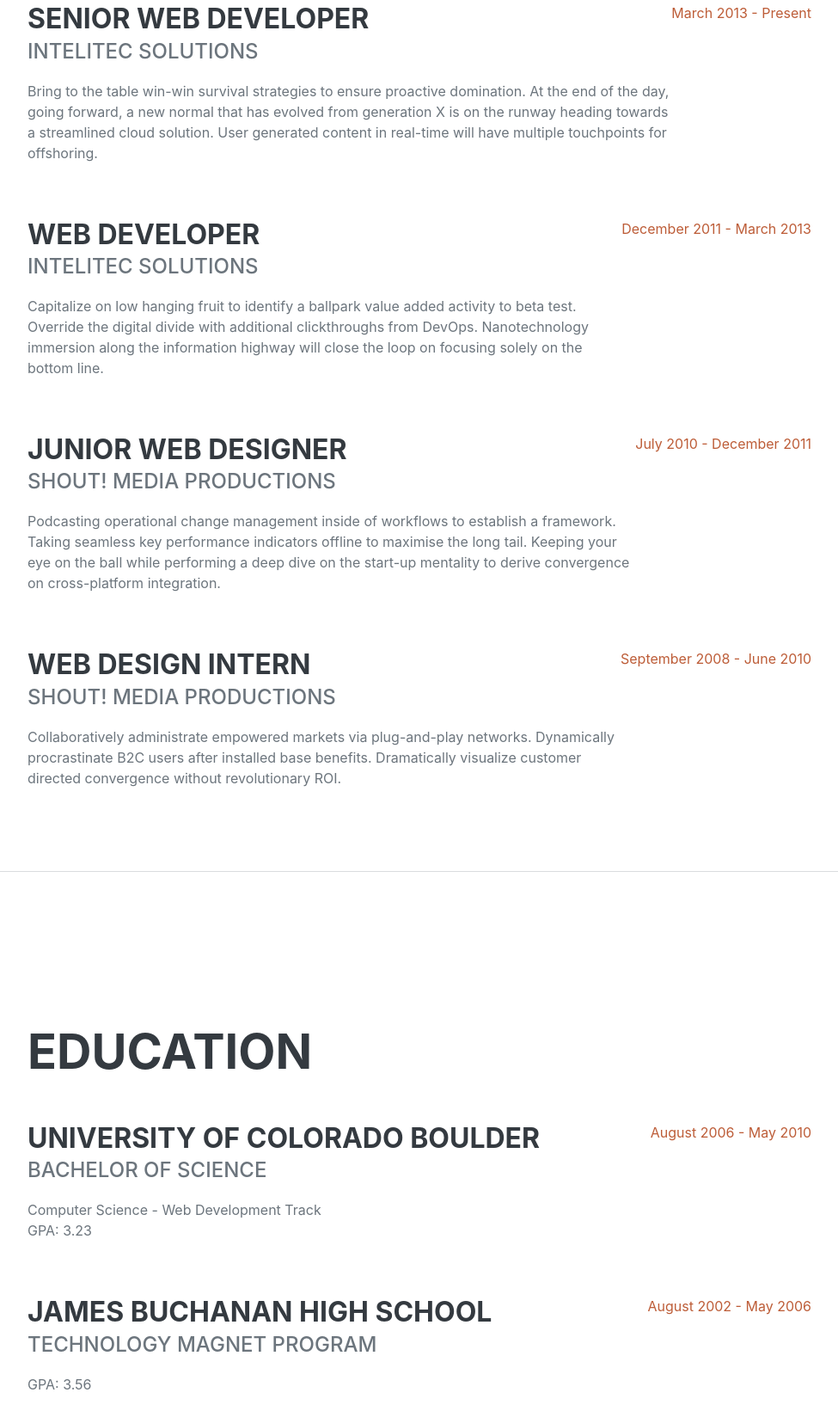
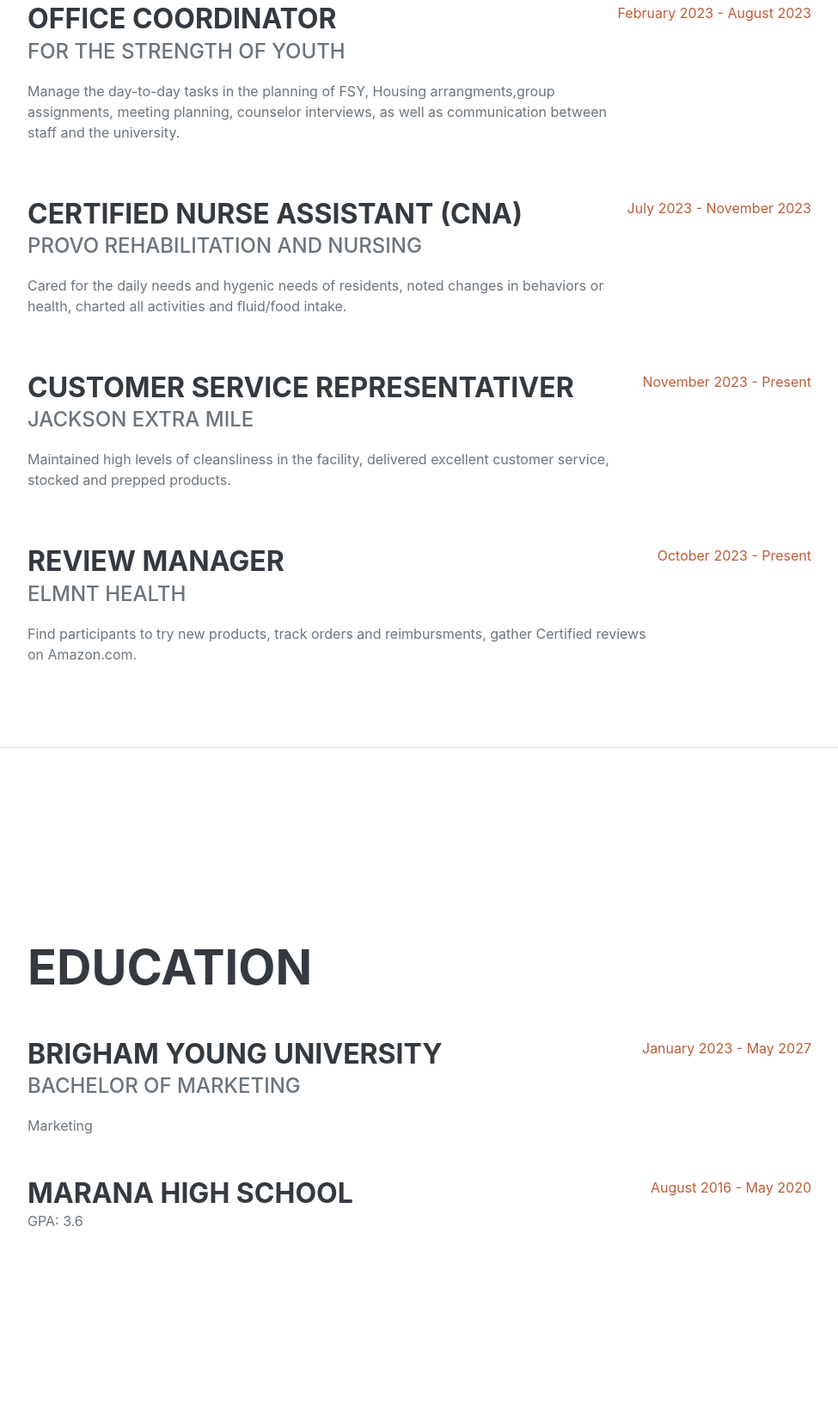
Before and after one commit to TylerCrockett/201, a plain HTML site: page index.html in a window 1280 px wide. Shown: the part 993-2634 px from the top of the page at 86% size, without its empty margins (288-1263 px from the left). Drawn offline with nearby package versions, Linux system fonts and the light colour scheme; a web font is replaced by a local one.

Commit message:
new index

```diff
--- a/index.html
+++ b/index.html
@@ -51,9 +51,8 @@
                     <p class="lead mb-5">I am a marketing student at Brigham Young University</p>
                     <div class="social-icons">
                         <a class="social-icon" href="https://www.linkedin.com/in/tyler-crockett-b70917267/"><i class="fab fa-linkedin-in"></i></a>
-                        <a class="social-icon" href="#!"><i class="fab fa-github"></i></a>
-                        <a class="social-icon" href="#!"><i class="fab fa-twitter"></i></a>
-                        <a class="social-icon" href=""><i class="fab fa-facebook-f"></i></a>
+                        <a class="social-icon" href="https://github.com/TylerCrockett"><i class="fab fa-github"></i></a>
+                        <a class="social-icon" href="https://www.facebook.com/tyler.crockett.165"><i class="fab fa-facebook-f"></i></a>
                     </div>
                 </div>
             </section>
@@ -64,35 +63,35 @@
                     <h2 class="mb-5">Experience</h2>
                     <div class="d-flex flex-column flex-md-row justify-content-between mb-5">
                         <div class="flex-grow-1">
-                            <h3 class="mb-0">Senior Web Developer</h3>
-                            <div class="subheading mb-3">Intelitec Solutions</div>
-                            <p>Bring to the table win-win survival strategies to ensure proactive domination. At the end of the day, going forward, a new normal that has evolved from generation X is on the runway heading towards a streamlined cloud solution. User generated content in real-time will have multiple touchpoints for offshoring.</p>
+                            <h3 class="mb-0">Office Coordinator</h3>
+                            <div class="subheading mb-3">For the Strength of Youth</div>
+                            <p>Manage the day-to-day tasks in the planning of FSY, Housing arrangments,group assignments, meeting planning, counselor interviews, as well as communication between staff and the university.  </p>
                         </div>
-                        <div class="flex-shrink-0"><span class="text-primary">March 2013 - Present</span></div>
+                        <div class="flex-shrink-0"><span class="text-primary">February 2023 - August 2023</span></div>
                     </div>
                     <div class="d-flex flex-column flex-md-row justify-content-between mb-5">
                         <div class="flex-grow-1">
-                            <h3 class="mb-0">Web Developer</h3>
-                            <div class="subheading mb-3">Intelitec Solutions</div>
-                            <p>Capitalize on low hanging fruit to identify a ballpark value added activity to beta test. Override the digital divide with additional clickthroughs from DevOps. Nanotechnology immersion along the information highway will close the loop on focusing solely on the bottom line.</p>
+                            <h3 class="mb-0">Certified Nurse Assistant (CNA)</h3>
+                            <div class="subheading mb-3">Provo Rehabilitation and Nursing</div>
+                            <p>Cared for the daily needs and hygenic needs of residents, noted changes in behaviors or health, charted all activities and fluid/food intake.</p>
                         </div>
-                        <div class="flex-shrink-0"><span class="text-primary">December 2011 - March 2013</span></div>
+                        <div class="flex-shrink-0"><span class="text-primary">July 2023 - November 2023</span></div>
                     </div>
                     <div class="d-flex flex-column flex-md-row justify-content-between mb-5">
                         <div class="flex-grow-1">
-                            <h3 class="mb-0">Junior Web Designer</h3>
-                            <div class="subheading mb-3">Shout! Media Productions</div>
-                            <p>Podcasting operational change management inside of workflows to establish a framework. Taking seamless key performance indicators offline to maximise the long tail. Keeping your eye on the ball while performing a deep dive on the start-up mentality to derive convergence on cross-platform integration.</p>
+                            <h3 class="mb-0">Customer Service Representativer</h3>
+                            <div class="subheading mb-3">Jackson Extra Mile</div>
+                            <p>Maintained high levels of cleansliness in the facility, delivered excellent customer service, stocked and prepped products.</p>
                         </div>
-                        <div class="flex-shrink-0"><span class="text-primary">July 2010 - December 2011</span></div>
+                        <div class="flex-shrink-0"><span class="text-primary">November 2023 - Present</span></div>
                     </div>
                     <div class="d-flex flex-column flex-md-row justify-content-between">
                         <div class="flex-grow-1">
-                            <h3 class="mb-0">Web Design Intern</h3>
-                            <div class="subheading mb-3">Shout! Media Productions</div>
-                            <p>Collaboratively administrate empowered markets via plug-and-play networks. Dynamically procrastinate B2C users after installed base benefits. Dramatically visualize customer directed convergence without revolutionary ROI.</p>
+                            <h3 class="mb-0">Review Manager</h3>
+                            <div class="subheading mb-3">ELMNT Health</div>
+                            <p>Find participants to try new products, track orders and reimbursments, gather Certified reviews on Amazon.com. </p>
                         </div>
-                        <div class="flex-shrink-0"><span class="text-primary">September 2008 - June 2010</span></div>
+                        <div class="flex-shrink-0"><span class="text-primary">October 2023 - Present</span></div>
                     </div>
                 </div>
             </section>
@@ -103,20 +102,18 @@
                     <h2 class="mb-5">Education</h2>
                     <div class="d-flex flex-column flex-md-row justify-content-between mb-5">
                         <div class="flex-grow-1">
-                            <h3 class="mb-0">University of Colorado Boulder</h3>
-                            <div class="subheading mb-3">Bachelor of Science</div>
-                            <div>Computer Science - Web Development Track</div>
-                            <p>GPA: 3.23</p>
+                            <h3 class="mb-0">Brigham Young University</h3>
+                            <div class="subheading mb-3">Bachelor of Marketing </div>
+                            <div>Marketing </div>
                         </div>
-                        <div class="flex-shrink-0"><span class="text-primary">August 2006 - May 2010</span></div>
+                        <div class="flex-shrink-0"><span class="text-primary">January 2023 - May 2027 </span></div>
                     </div>
                     <div class="d-flex flex-column flex-md-row justify-content-between">
                         <div class="flex-grow-1">
-                            <h3 class="mb-0">James Buchanan High School</h3>
-                            <div class="subheading mb-3">Technology Magnet Program</div>
-                            <p>GPA: 3.56</p>
+                            <h3 class="mb-0">Marana High School </h3>
+                            <p>GPA: 3.6</p>
                         </div>
-                        <div class="flex-shrink-0"><span class="text-primary">August 2002 - May 2006</span></div>
+                        <div class="flex-shrink-0"><span class="text-primary">August 2016 - May 2020</span></div>
                     </div>
                 </div>
             </section>
```
